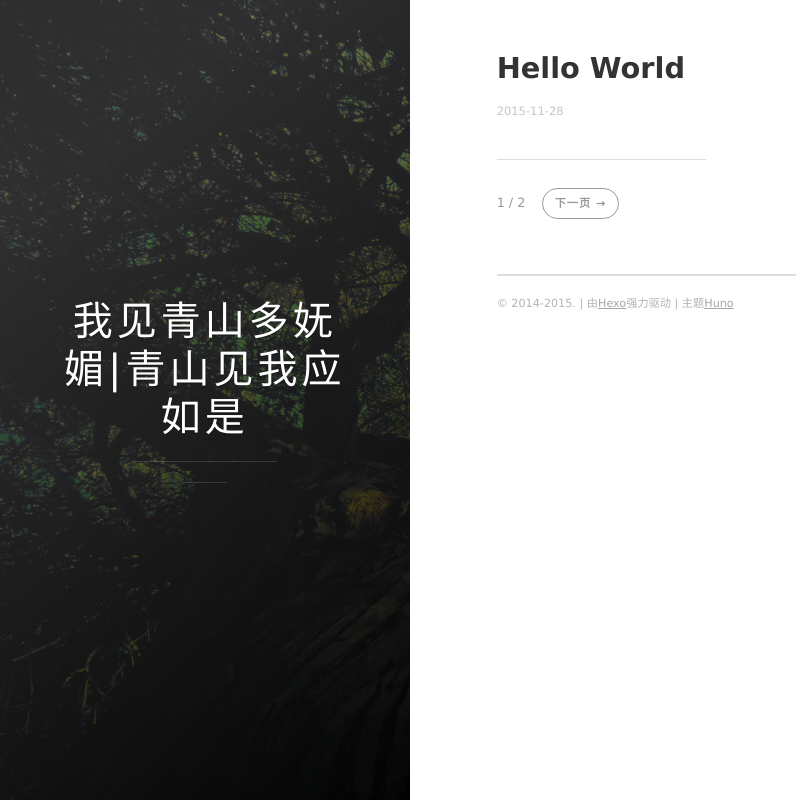
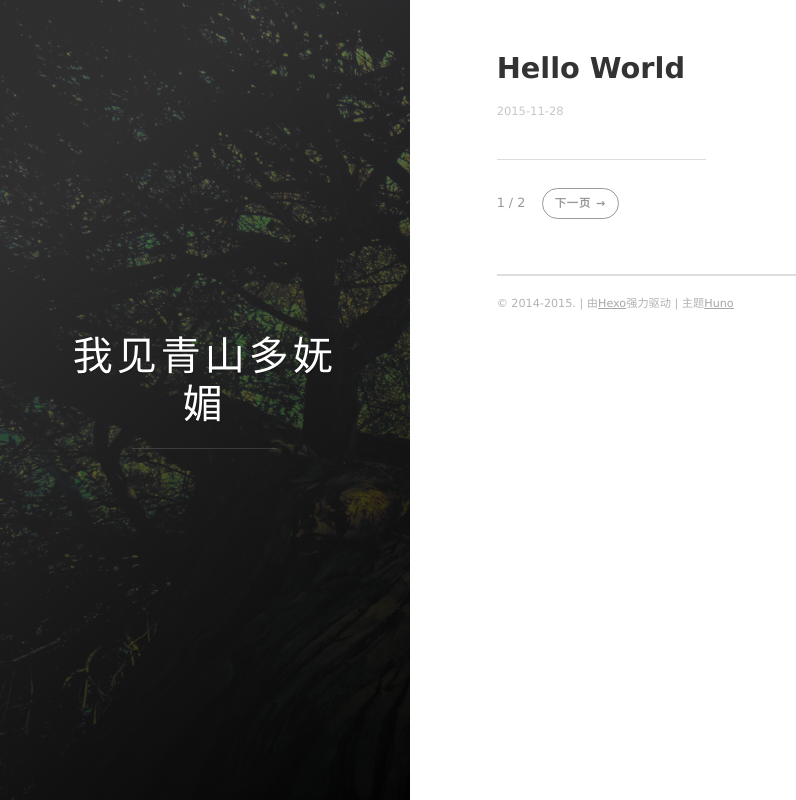
Before and after one commit to agdragon/HomePage, a plain HTML site: page about.html in a window 1280 px wide. Shown: the whole page, without its empty margins (0-796 px from the left). Drawn offline with Linux system fonts and the light colour scheme; files whose address does not match are found by name.

Commit message:
edit the layout

```diff
--- a/about.html
+++ b/about.html
@@ -39,15 +39,13 @@
 
 
 
-        <h1 class="panel-cover__title panel-title"><a href="index.html" title="link to homepage"> 我见青山多妩媚|青山见我应如是
+        <h1 class="panel-cover__title panel-title"><a href="index.html" title="link to homepage"> 我见青山多妩媚
 </h1>
         <hr class="panel-cover__divider" />
 <!--
         <p class="panel-cover__description">
               我见青山多妩媚，青山见我应如是
         </p> -->
-        <hr class="panel-cover__divider panel-cover__divider--secondary" />
-
 
         <div class="navigation-wrapper">
 
```
